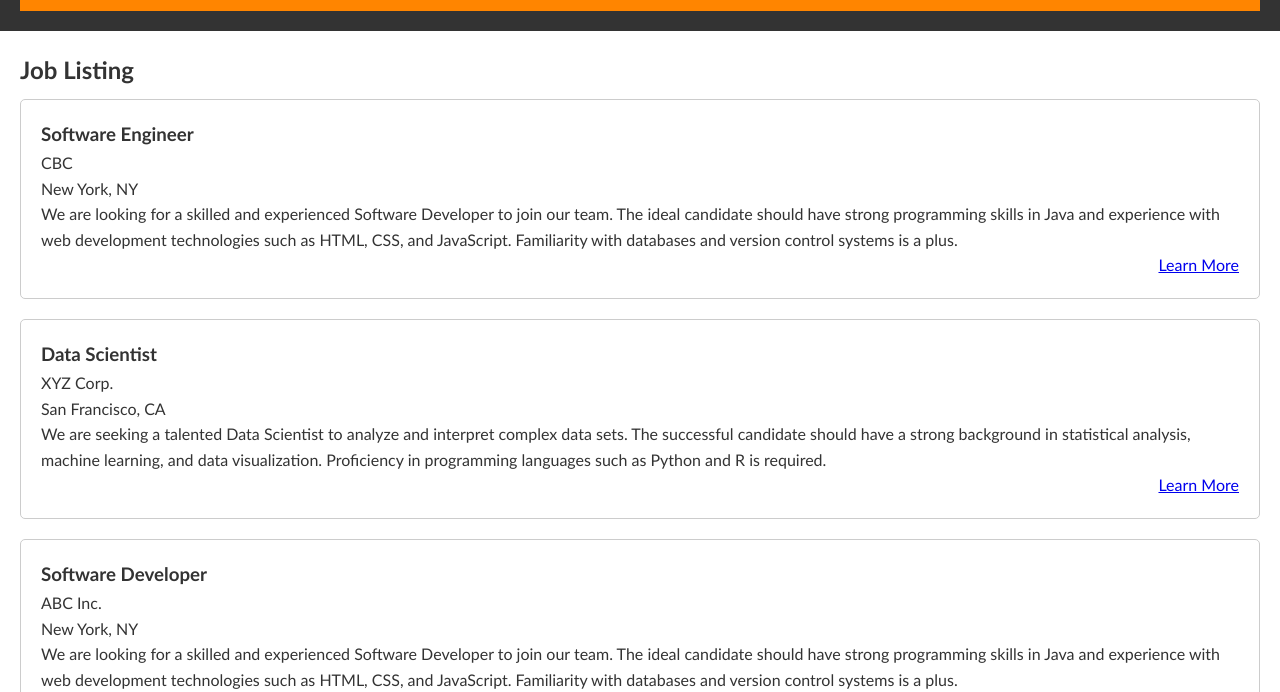
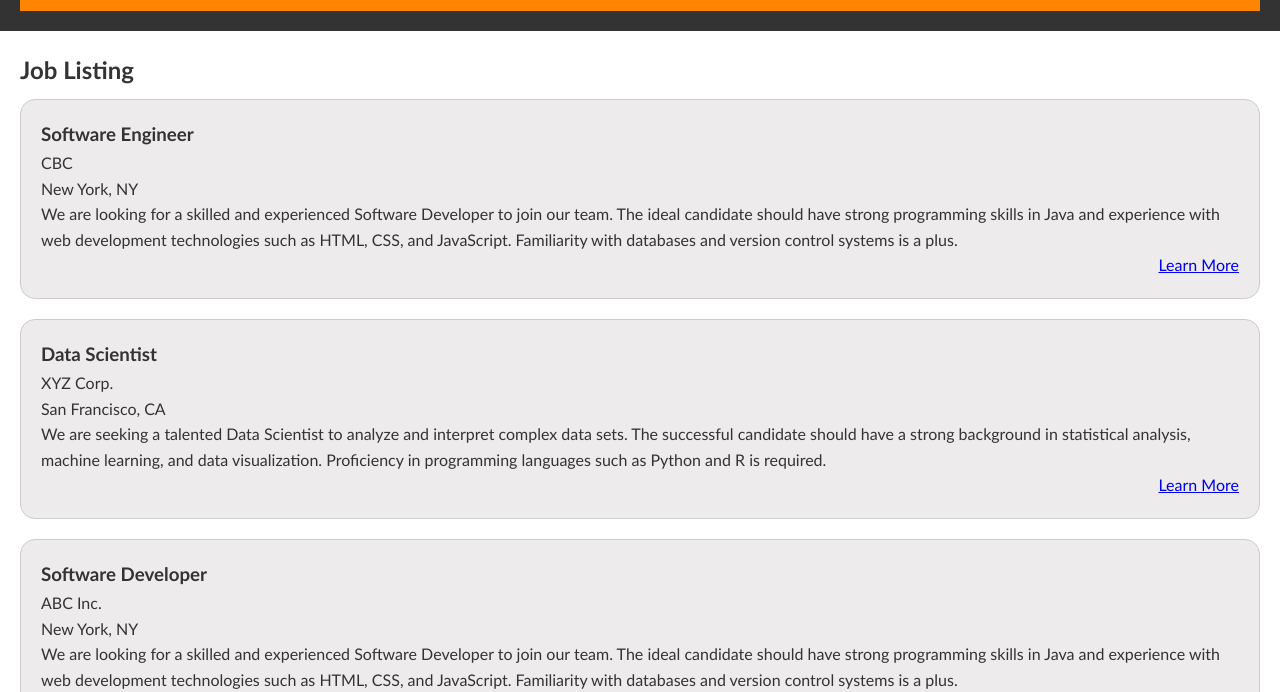
Before and after one commit to msadeedashraf/html-0624-pm, a plain HTML site: page jobzila/joblisting.html in a window 1280 px wide. Shown: the part 106-798 px from the top of the page. Drawn offline with Linux system fonts and the light colour scheme.

```diff
--- a/jobzila/styles.css
+++ b/jobzila/styles.css
@@ -212,7 +212,8 @@ padding: 20px;
     margin-bottom: 20px;
     border: 1px solid #ccc;
     padding: 20px;
-    border-radius: 5px;
+    border-radius: 15px;
+    background-color: #edebeb;
 
  }
  .learn-more {
```
Also changed, not shown: 1 other file.
